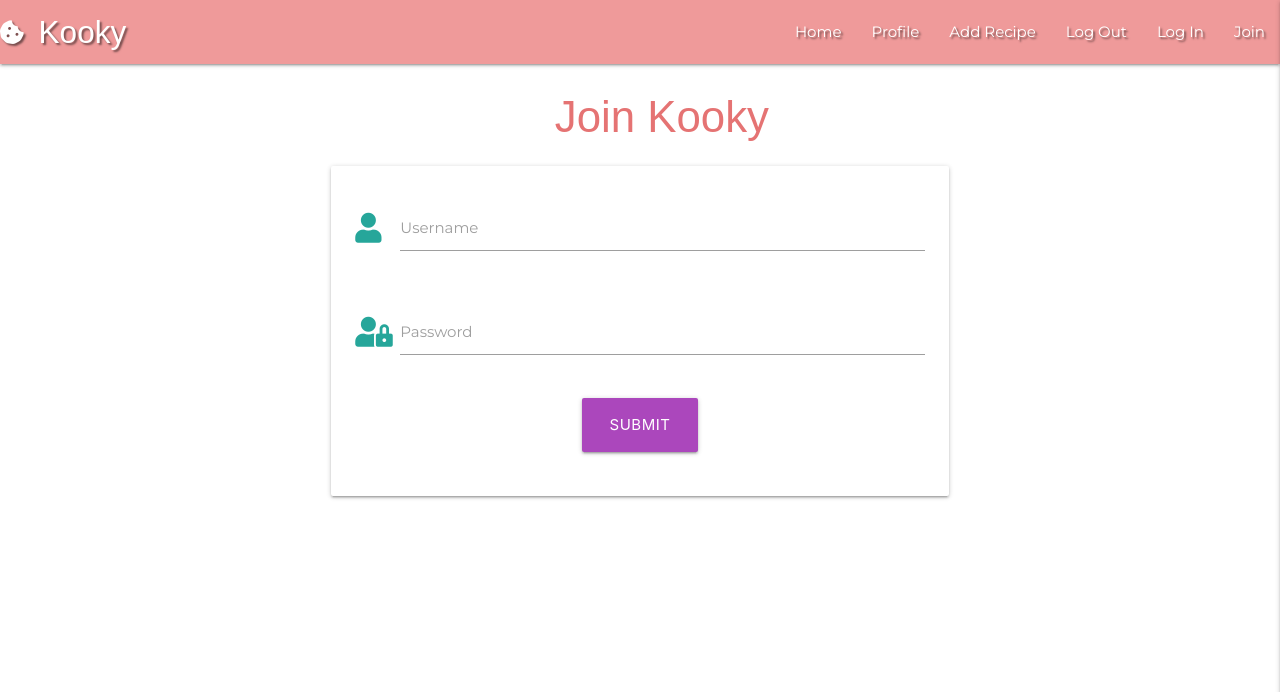
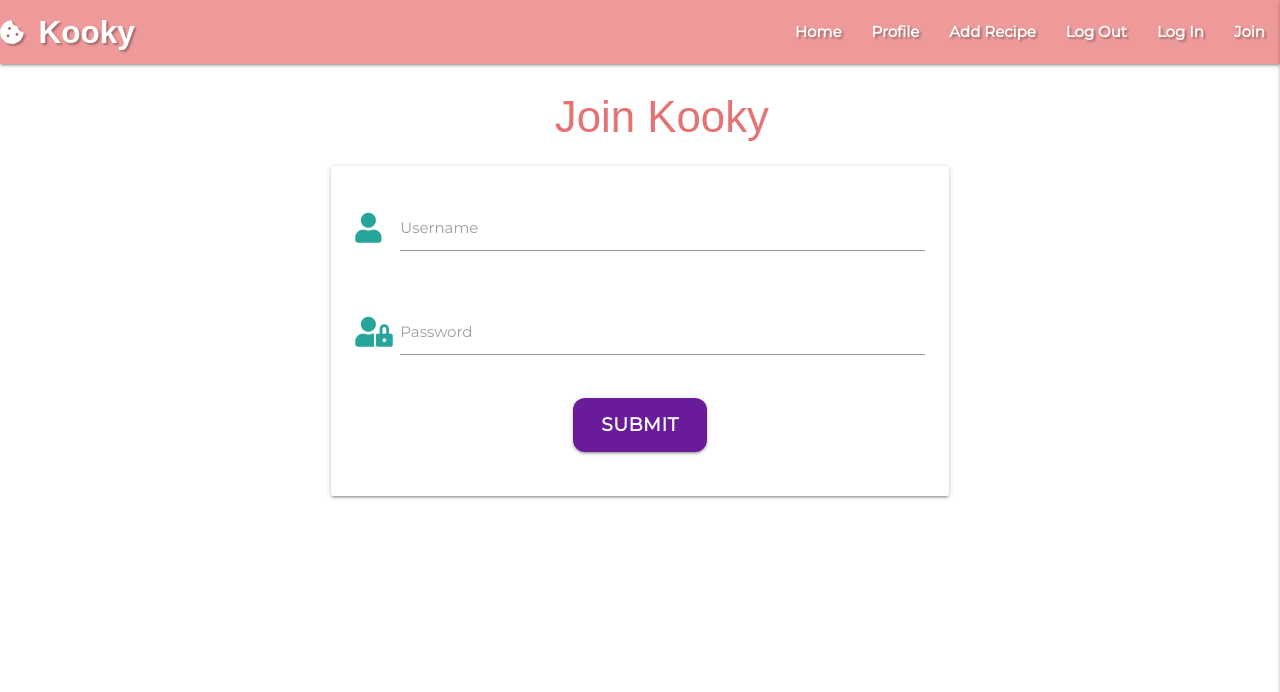
Before and after one commit to Saraholoughlin5/Milestone-Project-3, a Flask app: page /join in a window 1280 px wide. Shown: the top 692 px of the page. Run offline with Flask 2, Linux system fonts and the light colour scheme; some libraries are stand-ins or nearby versions; some web fonts are replaced.

Commit message:
Update font style for main text to Montserrat

```diff
--- a/static/css/style.css
+++ b/static/css/style.css
@@ -2,8 +2,12 @@ body {
     font-family: 'Montserrat', sans-serif;
 }
 
+nav {
+    font-weight: bold;
+}
+
 .text-shadow {
-    text-shadow: 2px 2px 2px rgba(0,0,0,0.5)
+    text-shadow: 2px 2px 2px rgba(0,0,0,0.3);
 }
 
 .brand-text {
@@ -19,3 +23,10 @@ body {
 .brand-icon {
     line-height: 2.4;
 }
+
+.btn-large {
+    font-weight: bold;
+    font-size: 14pt;
+    font-family: 'Montserrat', sans-serif;
+    border-radius: 12px;
+}
--- a/templates/join.html
+++ b/templates/join.html
@@ -27,7 +27,7 @@
 
                 <!-- submit button -->
                 <div class="row center-align">
-                    <button type="submit"class="s12 btn-large purple lighten-1">Submit</button>
+                    <button type="submit" class="s12 btn-large purple darken-3">Submit</button>
                 </div>
             </div>
         </form>
```
